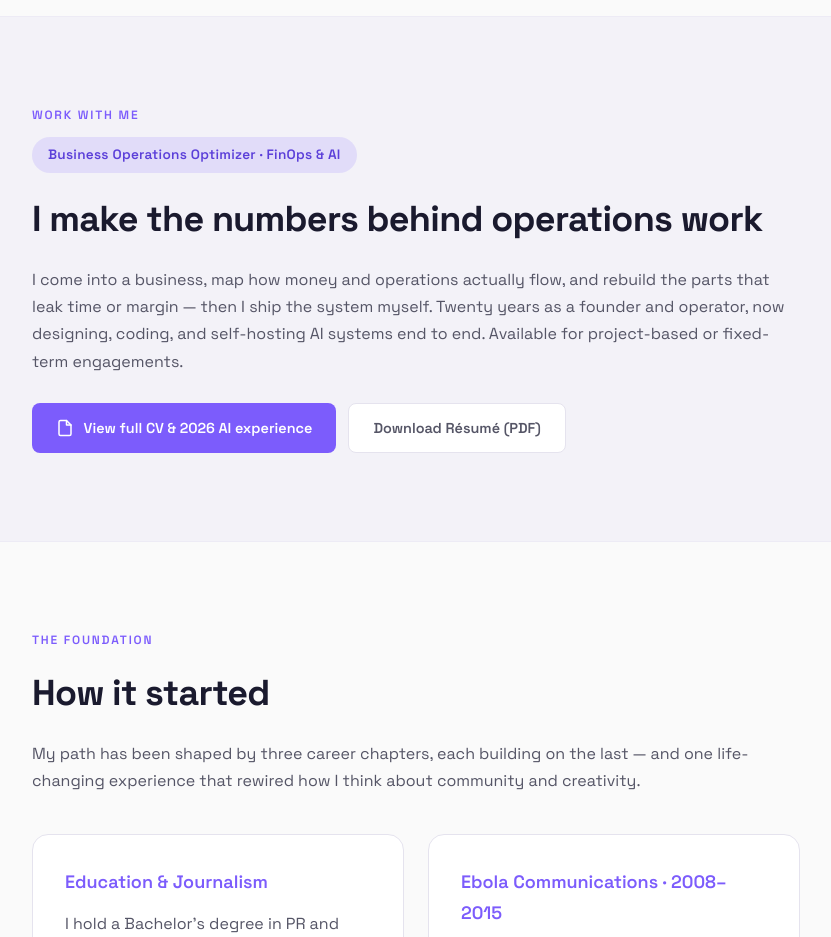
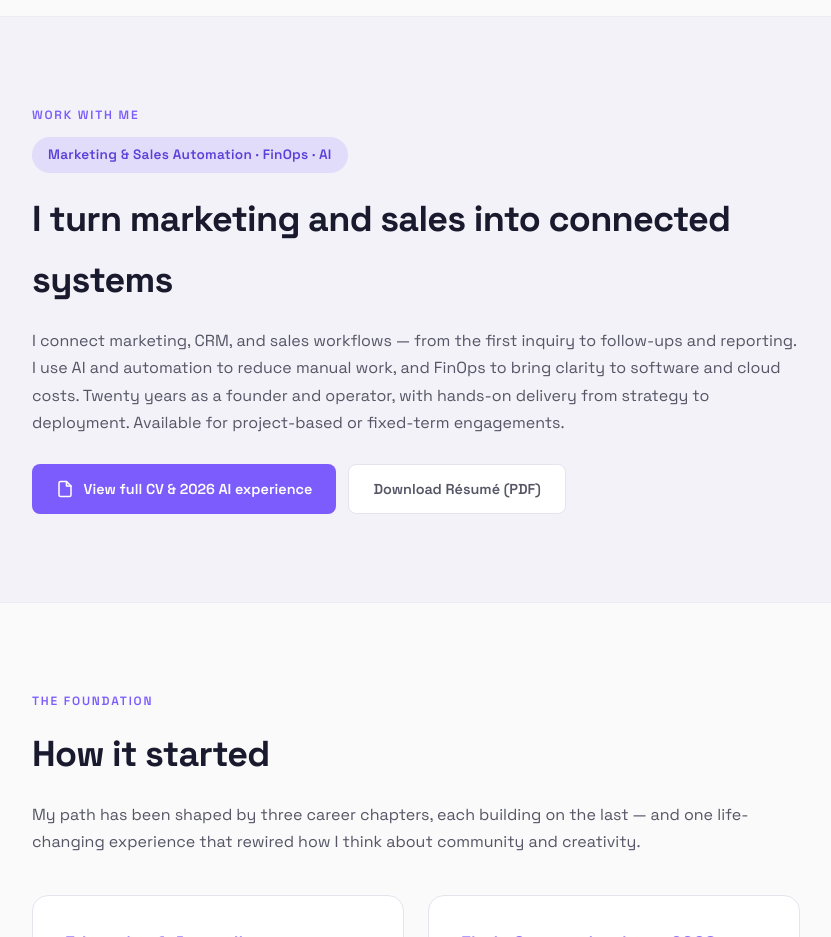
Before and after one commit to ykorets/korets.net, a website: page index.html in a window 1280 px wide. Shown: the part 2100-3037 px from the top of the page, without its empty margins (32-863 px from the left). Drawn offline with Linux system fonts and the light colour scheme; a script that the page names is missing.

Commit message:
Focus work-with-me copy on marketing sales automation FinOps and AI

```diff
--- a/index.html
+++ b/index.html
@@ -509,9 +509,9 @@
 <section class="section section-alt" id="resume">
   <div class="narrow">
     <div class="section-label">Work with me</div>
-    <span class="resume-role">Business Operations Optimizer · FinOps &amp; AI</span>
-    <h2>I make the numbers behind operations work</h2>
-    <p style="margin-top:1rem;">I come into a business, map how money and operations actually flow, and rebuild the parts that leak time or margin &mdash; then I ship the system myself. Twenty years as a founder and operator, now designing, coding, and self-hosting AI systems end to end. Available for project-based or fixed-term engagements.</p>
+    <span class="resume-role">Marketing &amp; Sales Automation · FinOps · AI</span>
+    <h2>I turn marketing and sales into connected systems</h2>
+    <p style="margin-top:1rem;">I connect marketing, CRM, and sales workflows &mdash; from the first inquiry to follow-ups and reporting. I use AI and automation to reduce manual work, and FinOps to bring clarity to software and cloud costs. Twenty years as a founder and operator, with hands-on delivery from strategy to deployment. Available for project-based or fixed-term engagements.</p>
     <div class="resume-actions">
       <a href="/cv" class="resume-download">
         <svg width="18" height="18" viewBox="0 0 24 24" fill="none" stroke="currentColor" stroke-width="2" stroke-linecap="round" stroke-linejoin="round"><path d="M14 2H6a2 2 0 0 0-2 2v16a2 2 0 0 0 2 2h12a2 2 0 0 0 2-2V8z"/><polyline points="14 2 14 8 20 8"/></svg>
```
